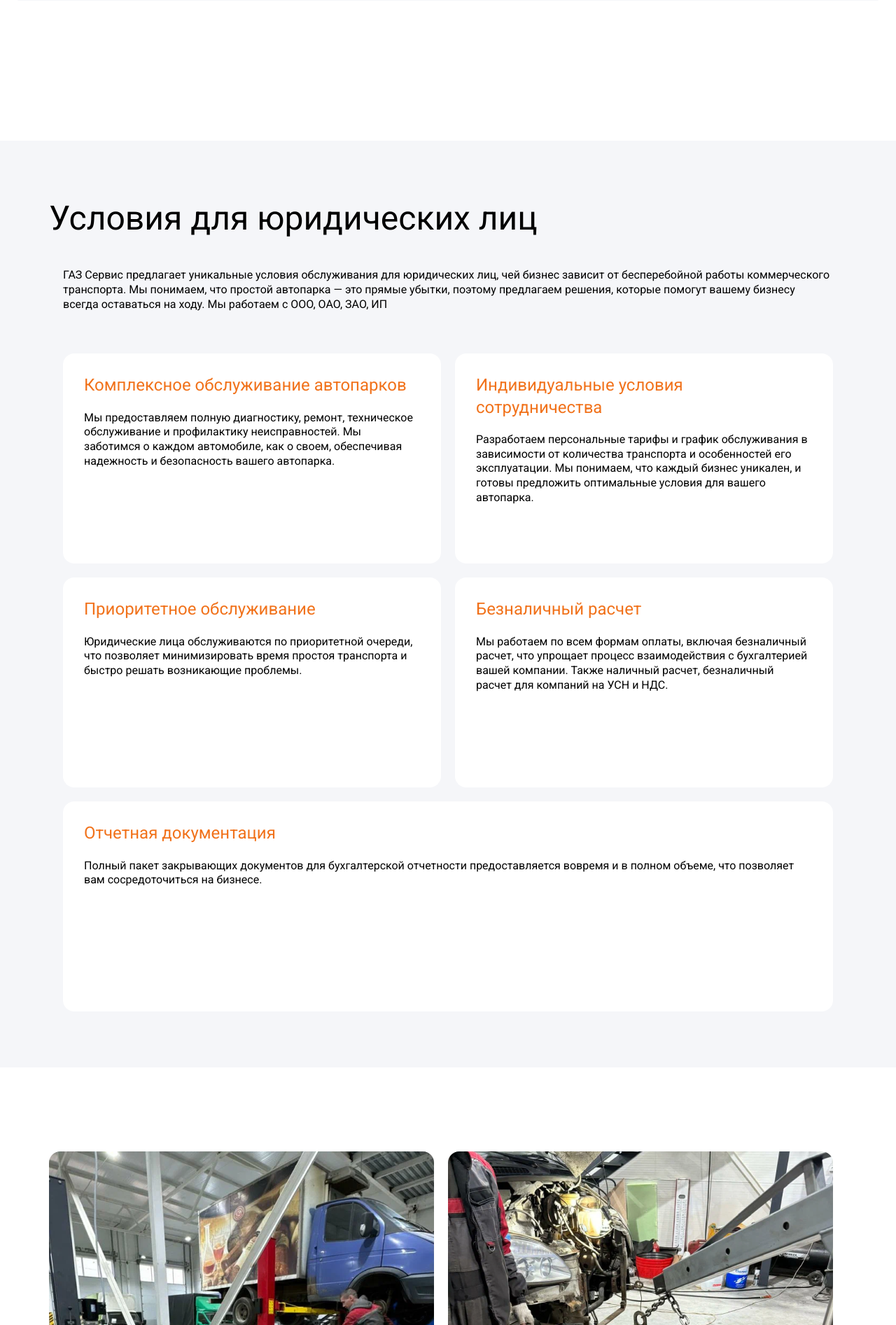
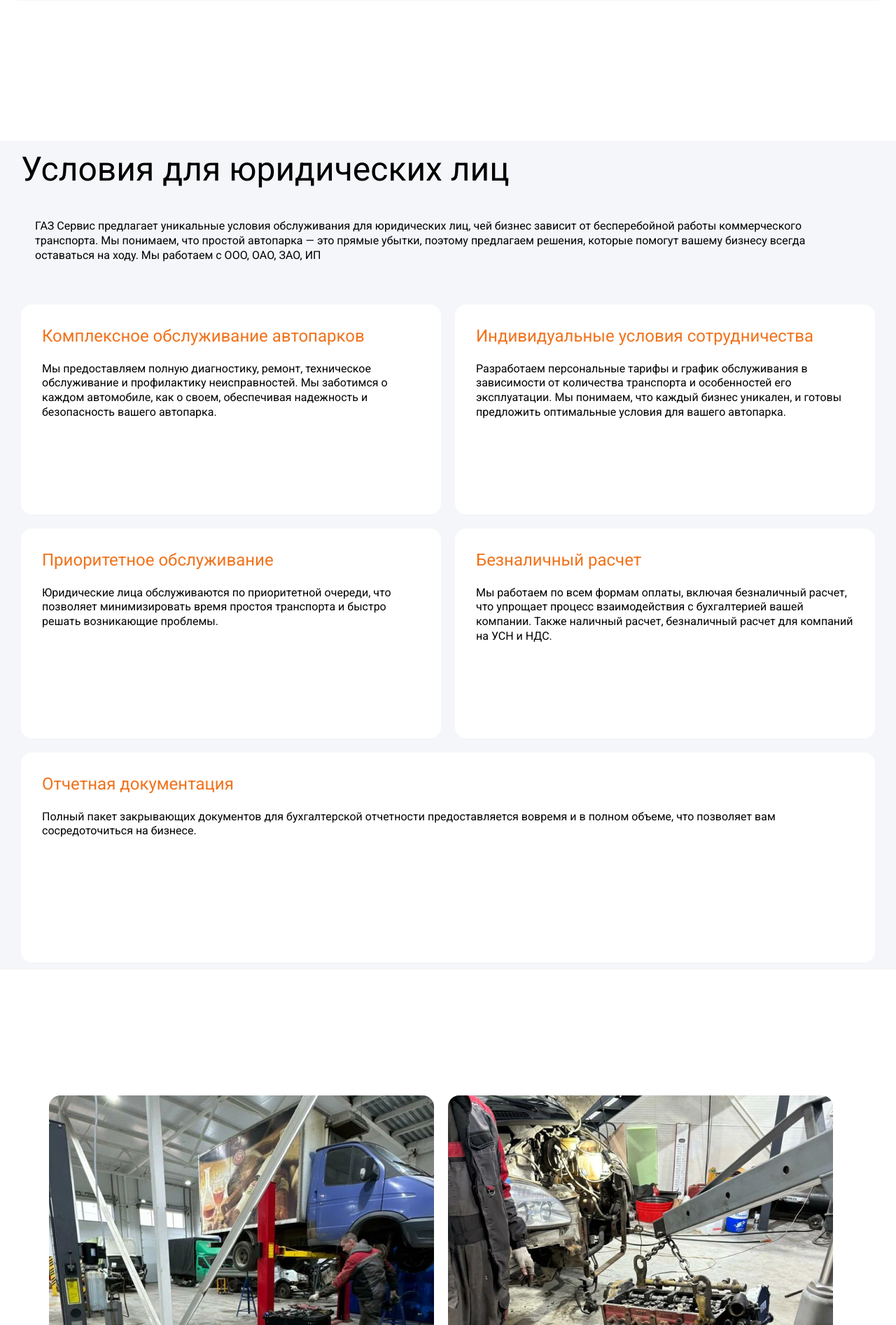
Before and after one commit to VitaliyFrolov/GazAutoService.Web, a Python web app: template templates/index.html in a window 1280 px wide. Shown: the part 2952-4845 px from the top of the page at 70% size. Run offline with Jinja, Linux system fonts and the light colour scheme; the template is opened without the code that fills it, so the values that code supplies are empty; some libraries are stand-ins or nearby versions; some web fonts are replaced.

Commit message:
refactor(conditions.css): update styles

```diff
--- a/static/styles/conditions.css
+++ b/static/styles/conditions.css
@@ -67,8 +67,11 @@
 /* Tablet version */
 @media screen and (max-width: 1280px) {
     .conditions {
-        padding: 80px 0;
-        margin-bottom: 80px;
+        padding: 0;
+    }
+
+    .conditions__container {
+        padding: 10px 30px;
     }
 
     .conditions__title {
@@ -86,7 +89,6 @@
 
     .conditions__list {
         grid-template-columns: repeat(2, 1fr);
-        padding: 0 20px;
     }
 
     .conditions__item {
@@ -122,7 +124,6 @@
         font-size: 28px;
         line-height: 36.4px;
         text-align: left;
-        padding: 0 20px;
         margin-bottom: 30px;
     }
 
```
